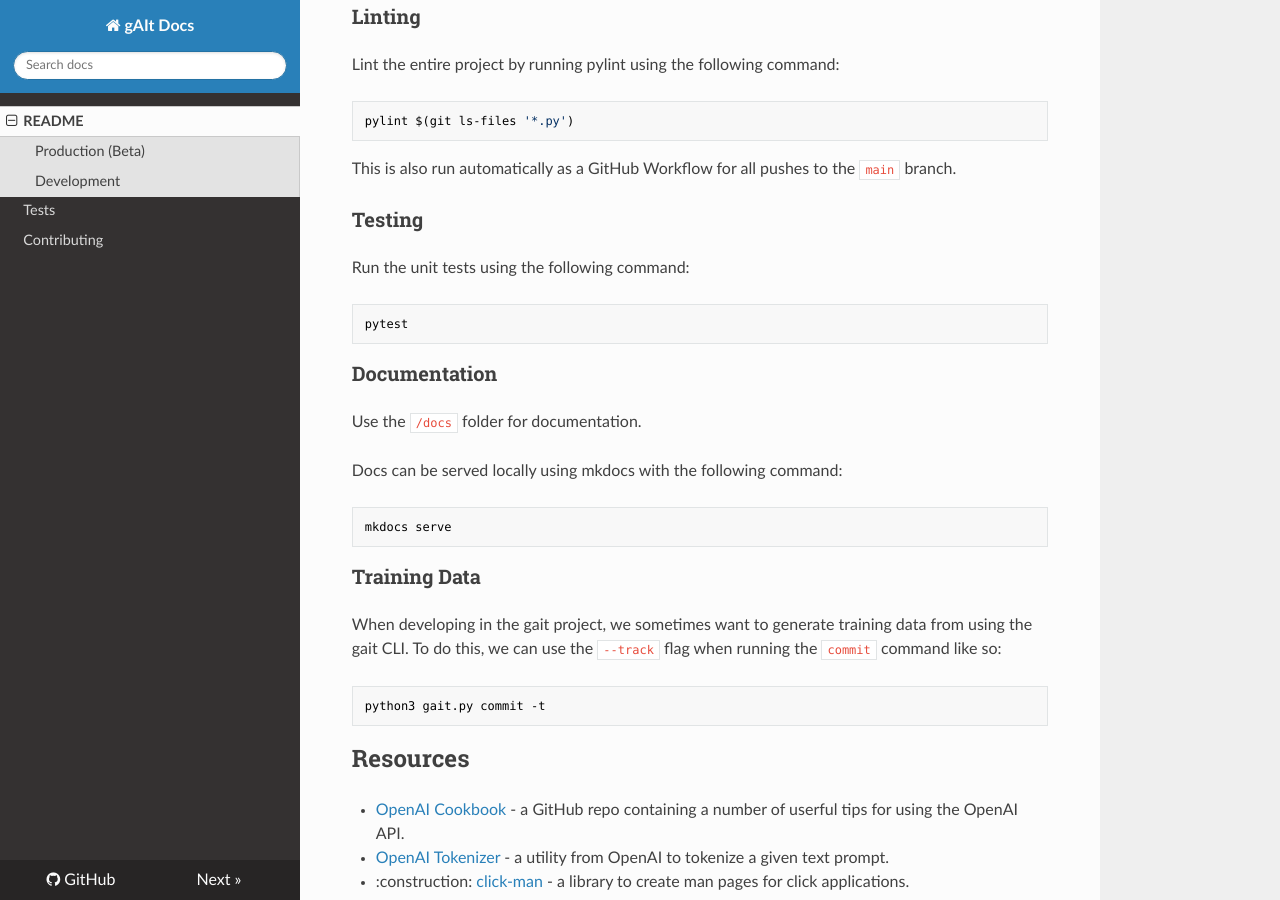
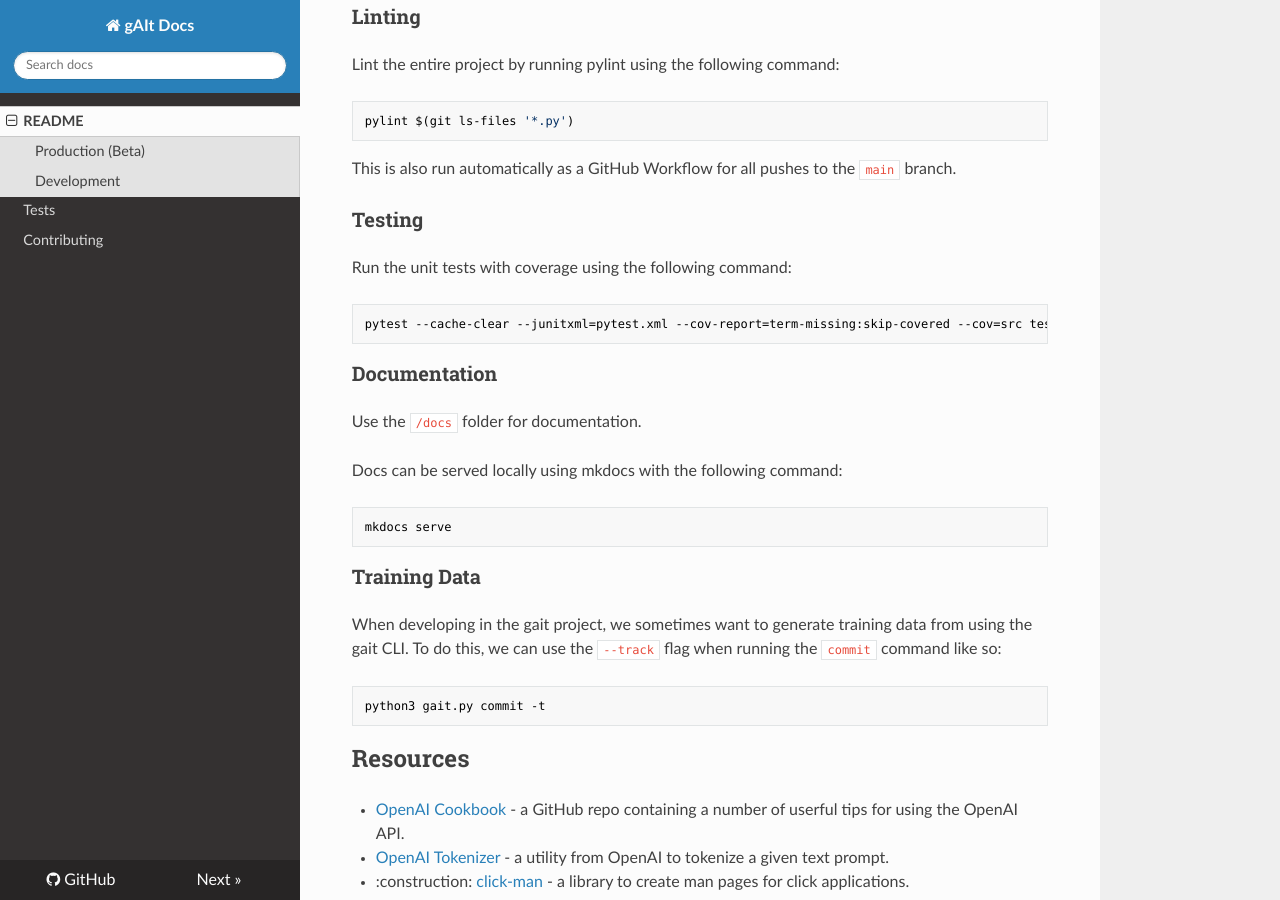
Before and after one commit to mgzwarrior/gait, an MkDocs documentation site: the page built from docs/README.md, in a window 1280 px wide and 900 px high, scrolled down 4816 px. Built offline with MkDocs 1.6.1, drawn with Linux system fonts in a browser that asks for light colours; nearby versions of some CDN libraries.

Commit message:
26 - Update README
Signed-off-by: Matt Grant <matt.grant@onepeloton.com>

````diff
--- a/docs/README.md
+++ b/docs/README.md
@@ -275,10 +275,10 @@ This is also run automatically as a GitHub Workflow for all pushes to the `main`
 
 ### Testing
 
-Run the unit tests using the following command:
+Run the unit tests with coverage using the following command:
 
 ```bash
-pytest
+pytest --cache-clear --junitxml=pytest.xml --cov-report=term-missing:skip-covered --cov=src tests/ > pytest-coverage.txt
 ```
 
 ### Documentation
````
